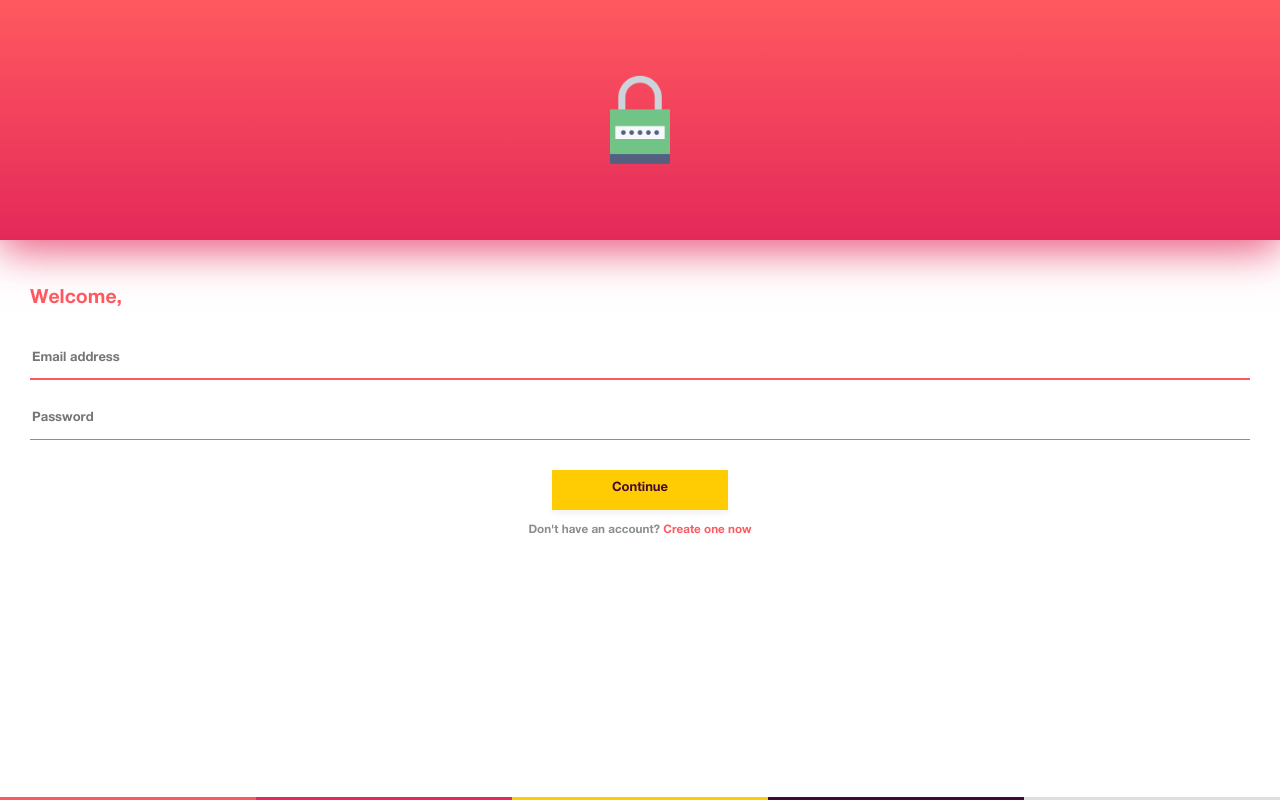
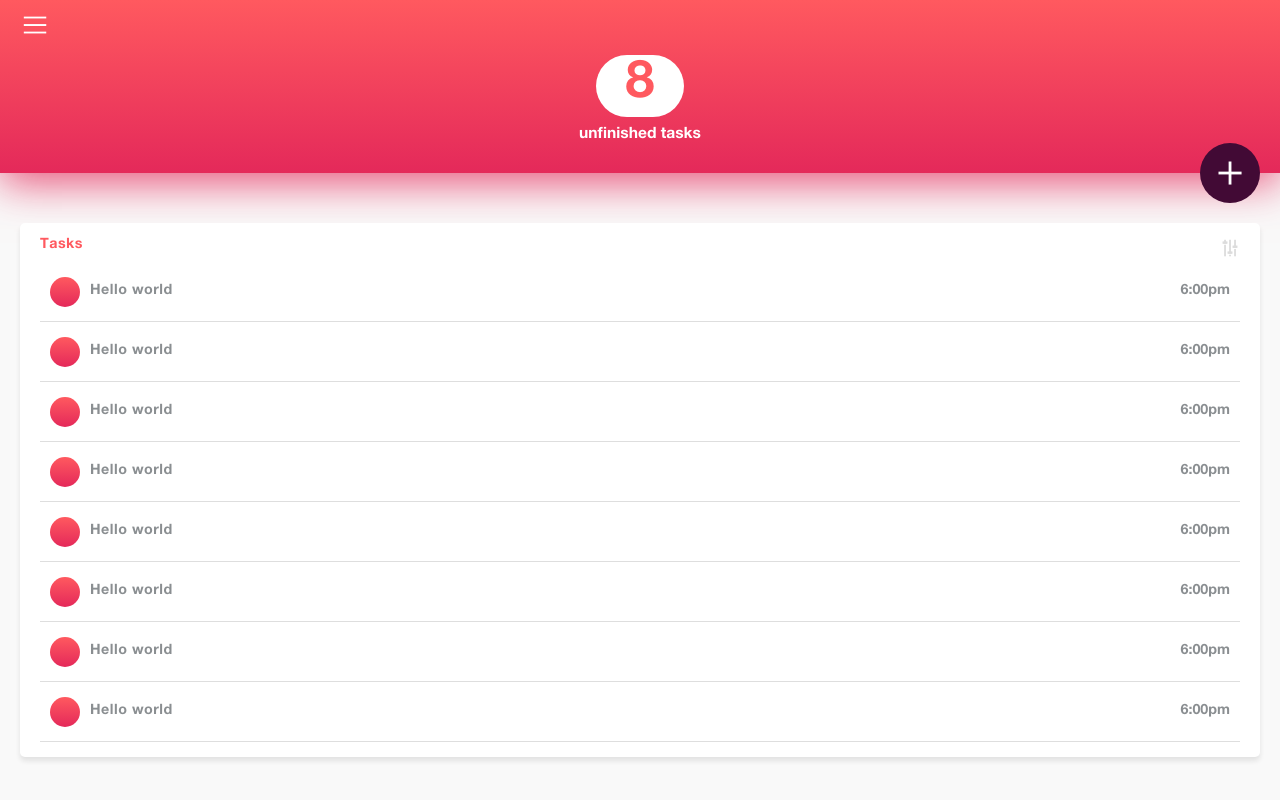
Before and after one commit to christiandrey/christiandrey.github.io, a PHP site: page /sanguine/sanguine.html in a window 1280 px wide. Run offline with PHP 8.4, Linux system fonts and the light colour scheme.

Commit message:
Sanguine dashboard created

```diff
--- a/sanguine/index.html
+++ b/sanguine/index.html
@@ -21,7 +21,6 @@
                 <button class="btn btn-yellow" onclick="javascript:location.href='login.html'">Get it done</button>
             </div>
         </header>
-        <section class="" role=""></section>
     </main>
 </body>
 <script type="text/javascript" src="js/jquery-3.2.0.min.js"></script>
--- a/sanguine/sanguine.html
+++ b/sanguine/sanguine.html
@@ -14,27 +14,64 @@
     <link rel="stylesheet" type="text/css" href="css/style.css">
 </head>
 <body>
-	<main class="l-main" role="main">
-        <section class="l-section auth-header" role="">
-            <img src="img/icon.login.png" alt="" class="auth-icon">
+	<main class="l-main tinted" role="main">
+        <section class="l-section view-header" role="">
+            <nav class="l-nav" role"navigation">
+                <img src="img/icon.hamburger-white.png" alt="" class="hamburger">
+            </nav>
+            <section class="l-section view-header-content text-center">
+                <h1 class="view-header-title">8</h1>
+                <h4 class="view-header-subtitle">unfinished tasks</h4>
+                <div class="add-task" id="add-task"></div>
+            </section>
         </section>
-        <section class="l-section auth-body">
-            <p>Welcome,</p>
-            <form action="" class="form text-center">
-                <input type="email" name="user-email" id="user-email" class="form-input" placeholder="Email address" required autofocus>
-                <input type="password" name="user-password" id="user-email" class="form-input" placeholder="Password" required>
-                <button class="btn btn-yellow" type="submit">Continue</button>
-                <p>Don't have an account? <a href="signup.html">Create one now</a></p>
-            </form>
+
+        <section class="l-section view-body" role="">
+            <section class="task-container">
+                <span class="task-container-title">Tasks <span class="hidden">Swipe to complete task</span></span>
+                <img src="img/icon.filter.png" class="task-filter-icon">
+                <div class="m-task" draggable>
+                    <div class="task-priority urgent"></div>
+                    <span class="task-title">Hello world</span>
+                    <span class="task-expiry">6:00pm</span>
+                </div>
+                <div class="m-task" draggable>
+                    <div class="task-priority urgent"></div>
+                    <span class="task-title">Hello world</span>
+                    <span class="task-expiry">6:00pm</span>
+                </div>
+                <div class="m-task" draggable>
+                    <div class="task-priority urgent"></div>
+                    <span class="task-title">Hello world</span>
+                    <span class="task-expiry">6:00pm</span>
+                </div>
+                <div class="m-task" draggable>
+                    <div class="task-priority urgent"></div>
+                    <span class="task-title">Hello world</span>
+                    <span class="task-expiry">6:00pm</span>
+                </div>
+                <div class="m-task" draggable>
+                    <div class="task-priority urgent"></div>
+                    <span class="task-title">Hello world</span>
+                    <span class="task-expiry">6:00pm</span>
+                </div>
+                <div class="m-task" draggable>
+                    <div class="task-priority urgent"></div>
+                    <span class="task-title">Hello world</span>
+                    <span class="task-expiry">6:00pm</span>
+                </div>
+                <div class="m-task" draggable>
+                    <div class="task-priority urgent"></div>
+                    <span class="task-title">Hello world</span>
+                    <span class="task-expiry">6:00pm</span>
+                </div>
+                <div class="m-task" draggable>
+                    <div class="task-priority urgent"></div>
+                    <span class="task-title">Hello world</span>
+                    <span class="task-expiry">6:00pm</span>
+                </div>
+            </section>
         </section>
-        <div class="decorator bottom">
-            <div class="one"></div>
-            <div class="two"></div>
-            <div class="three"></div>
-            <div class="four"></div>
-            <div class="five"></div>
-        </div>
-        <section class="l-section auth-footer"></section>
     </main>
 </body>
 <script type="text/javascript" src="js/jquery-3.2.0.min.js"></script>
--- a/sanguine/scss/_site-settings.scss
+++ b/sanguine/scss/_site-settings.scss
@@ -39,6 +39,7 @@ $yellow: #ffcc03;
 $purple: #420a35;
 
 $white: #ffffff;
+$offwhite: #f9f9f9;
 $black: #222222;
 $grey: #dedede;
 $grey2: #8a8e91;
--- a/sanguine/scss/layout/_main.scss
+++ b/sanguine/scss/layout/_main.scss
@@ -6,6 +6,10 @@
 	width: 100%;
 	height: 100vh;
 	overflow: auto;
+
+	&.tinted {
+		background-color: $offwhite;
+	}
 }
 
 .main-head {
--- a/sanguine/scss/layout/_nav.scss
+++ b/sanguine/scss/layout/_nav.scss
@@ -3,4 +3,14 @@
    ======================= */
 
 .l-nav {
+	height: 50px;
+	padding: 0 20px;
+
+	.hamburger {
+		height: 30px;
+		float: left;
+		width: auto;
+		display: block;
+		margin-top: 10px;
+	}
 }
--- a/sanguine/scss/layout/_section.scss
+++ b/sanguine/scss/layout/_section.scss
@@ -44,4 +44,81 @@
 			}
 		}
 	}
+
+	&.view-header {
+		background: linear-gradient($red1, $red2);
+		box-shadow: 0px 10px 40px transparentize($red2, 0.2);
+
+		.view-header-content {
+			padding: 5px 0 30px;
+			color: $white;
+			position: relative;
+
+			.view-header-title {
+				font-size: 4em;
+				margin-bottom: 10px;
+				background-color: $white;
+				color: $red1;
+				padding: 5px 30px;
+				border-radius: 100px;
+				display: inline-block;
+			}
+
+			.view-header-subtitle {
+				font-size: 1.2em
+			}
+
+			.add-task {
+				position: absolute;
+				bottom: -30px;
+				right: 20px;
+				background-color: $purple;
+				background-image: url('../img/icon.add.png');
+				background-position: center;
+				background-size: 60%;
+				background-repeat: no-repeat;
+				border-radius: 30px;
+				width: 60px;
+				height: 60px;
+				transition: transform 0.15s;
+
+				&:hover {
+					transform: scale(0.98,0.98)
+				}
+			}
+		}
+	}
+
+	&.view-body {
+		padding: 50px 20px 30px;
+
+		.task-container {
+			width: 100%;
+			background-color: $white;
+			border-radius: 5px;
+			padding: 15px 20px;
+			box-shadow: 0 4px 5px transparentize($black, 0.9);
+
+			.task-container-title {
+				font-family: $headerFont;
+				font-size: 1.1em;
+				color: $red1;
+				float: left;
+				margin-bottom: 10px;
+				letter-spacing: 0.5px;
+
+				span {
+					font-family: $bodyFont;
+					font-size: 0.9em;
+					color: $grey;
+				}
+			}
+
+			.task-filter-icon {
+				float: right;
+				height: 20px;
+				width: auto;
+			}
+		}
+	}
 }
--- /dev/null
+++ b/sanguine/scss/modules/_task.scss
@@ -0,0 +1,45 @@
+/* ==|====================
+   Module/Task
+   ======================= */
+
+.m-task {
+	height: 60px;
+	width: 100%;
+	padding: 10px;
+	border-bottom: solid 1px $grey;
+	display: block;
+	clear: both;
+
+	.task-priority {
+		width: 30px;
+		height: 30px;
+		border-radius: 20px;
+		float: left;
+		display: inline-block;
+		margin-top: 5px;
+		margin-right: 10px;
+
+		&.urgent {
+			background: linear-gradient($red1, $red2)
+		}
+	}
+
+	.task-title {
+		font-family: $headerFont;
+		font-size: 1.1em;
+		color: $grey2;
+		float: left;
+		display: inline-block;
+		@include center(y);
+		letter-spacing: 0.5px;
+	}
+
+	.task-expiry {
+		font-family: $headerFont;
+		font-size: 1.1em;
+		color: $grey2;
+		float: right;
+		display: inline-block;
+		@include center(y);
+	}
+}
--- a/sanguine/scss/style.scss
+++ b/sanguine/scss/style.scss
@@ -22,3 +22,4 @@
 @import "modules/button";
 @import "modules/form";
 @import "modules/decorator";
+@import "modules/task";
```
Also changed, not shown: sanguine/css/style.css, sanguine/img/icon.add.png (added), sanguine/img/icon.filter.png (added), sanguine/img/icon.hamburger-close-white.png (added), sanguine/img/icon.hamburger-white.png (added).
